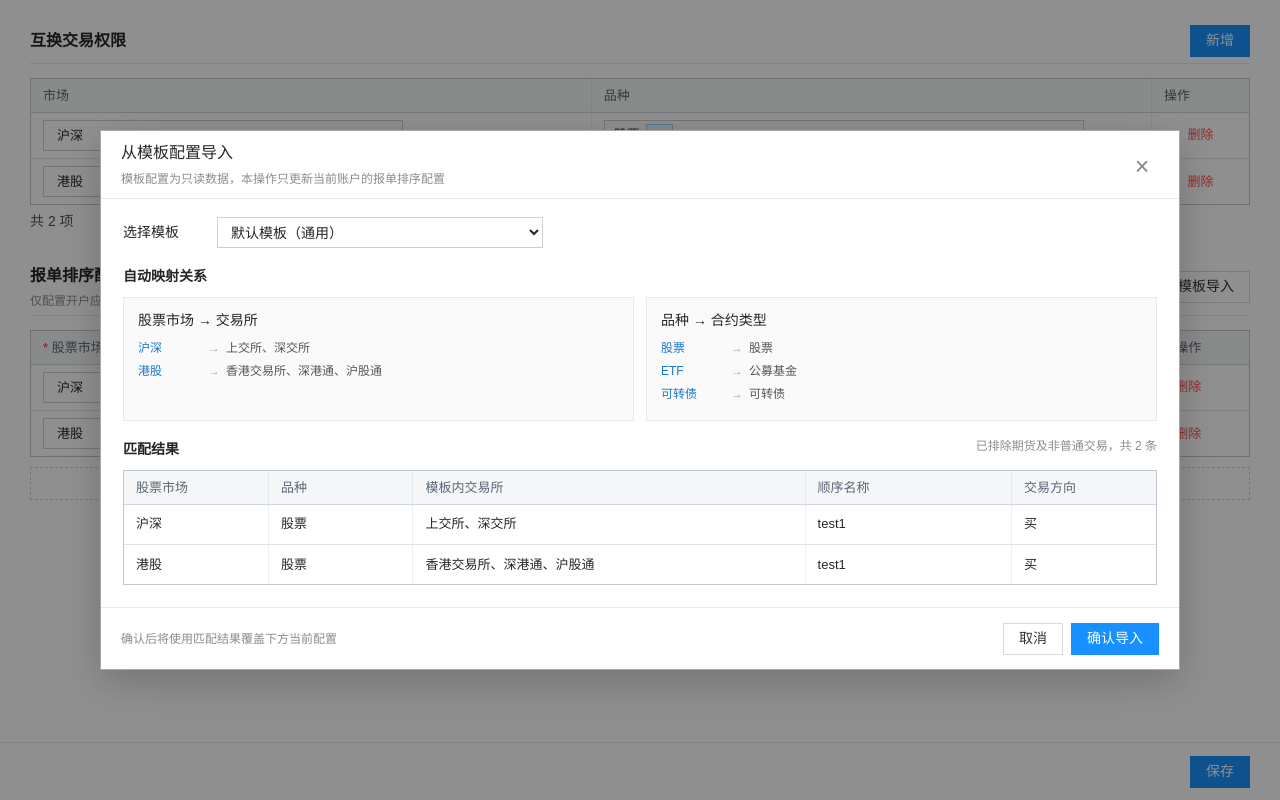
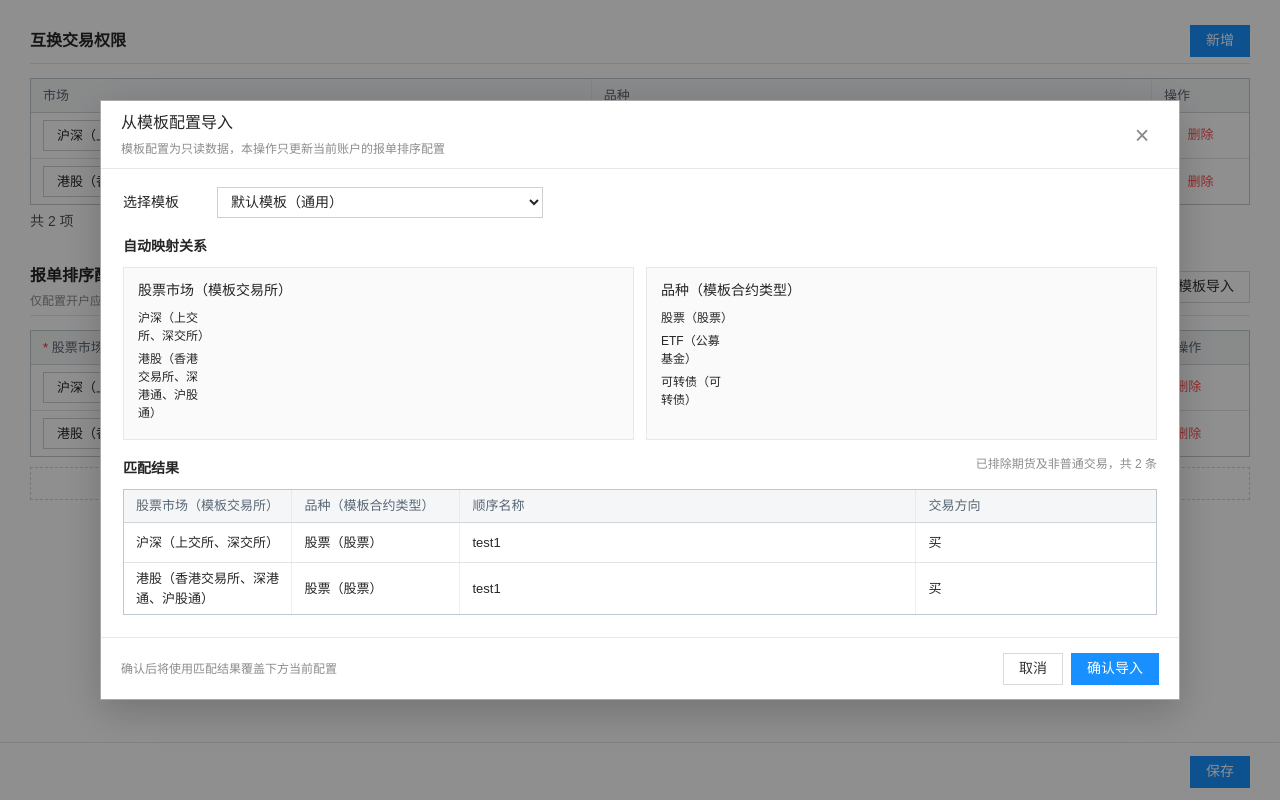
Before and after one commit to ldy-66/bct-account-routing-config, a Next.js app: page / in a window 1280 px wide. Both pictures are taken after a click on the button "模板导入". Built offline with nearby package versions, Linux system fonts and the light colour scheme.

Commit message:
Show routing mappings inline

```diff
--- a/app/page.tsx
+++ b/app/page.tsx
@@ -48,6 +48,8 @@ const productContractMap: Record<Product, ContractType> = {
   ETF: "公募基金",
   可转债: "可转债",
 };
+const marketLabel = (market: Market) => `${market}（${marketExchangeMap[market].join("、")}）`;
+const productLabel = (product: Product) => `${product}（${productContractMap[product]}）`;
 
 const sourceTemplates: SourceTemplate[] = [
   {
@@ -227,7 +229,7 @@ export default function Home() {
             <tbody>
               {permissions.map((permission, index) => (
                 <tr key={permission.id}>
-                  <td><select aria-label={`第 ${index + 1} 行市场`} value={permission.market} onChange={(event) => updateMarket(permission.id, event.target.value as Market)}>{allMarkets.filter((market) => market === permission.market || !permissions.some((item) => item.market === market)).map((market) => <option key={market}>{market}</option>)}</select></td>
+                  <td><select aria-label={`第 ${index + 1} 行市场`} value={permission.market} onChange={(event) => updateMarket(permission.id, event.target.value as Market)}>{allMarkets.filter((market) => market === permission.market || !permissions.some((item) => item.market === market)).map((market) => <option key={market} value={market}>{marketLabel(market)}</option>)}</select></td>
                   <td><ProductSelect permission={permission} onChange={(product, checked) => updateProducts(permission.id, product, checked)} /></td>
                   <td className="actions"><button onClick={() => deletePermission(permission.id)}>删除</button></td>
                 </tr>
@@ -251,8 +253,8 @@ export default function Home() {
               {rules.map((rule) => {
                 const permission = permissions.find((item) => item.market === rule.market);
                 return <tr key={rule.id}>
-                  <td><select aria-label="股票市场" value={rule.market} disabled={!permissions.length} onChange={(event) => changeRuleMarket(rule, event.target.value as Market)}>{!permissions.length && <option value="">请先配置上方权限</option>}{permissions.map((item) => <option key={item.market}>{item.market}</option>)}</select></td>
-                  <td><select aria-label="品种" value={rule.product} disabled={!permission?.products.length} onChange={(event) => updateRule(rule.id, { product: event.target.value as Product })}>{!permission?.products.length && <option value="">请先配置该市场品种</option>}{permission?.products.map((product) => <option key={product}>{product}</option>)}</select></td>
+                  <td><select aria-label="股票市场" value={rule.market} disabled={!permissions.length} onChange={(event) => changeRuleMarket(rule, event.target.value as Market)}>{!permissions.length && <option value="">请先配置上方权限</option>}{permissions.map((item) => <option key={item.market} value={item.market}>{marketLabel(item.market)}</option>)}</select></td>
+                  <td><select aria-label="品种" value={rule.product} disabled={!permission?.products.length} onChange={(event) => updateRule(rule.id, { product: event.target.value as Product })}>{!permission?.products.length && <option value="">请先配置该市场品种</option>}{permission?.products.map((product) => <option key={product} value={product}>{productLabel(product)}</option>)}</select></td>
                   <td><select aria-label="报单排序模板" value={rule.routeTemplate} onChange={(event) => updateRule(rule.id, { routeTemplate: event.target.value })}>{[...new Set([...routeTemplates, rule.routeTemplate])].map((template) => <option key={template}>{template}</option>)}</select></td>
                   <td><select aria-label="交易方向" value={rule.direction} onChange={(event) => updateRule(rule.id, { direction: event.target.value as Direction })}><option>买</option><option>卖</option></select></td>
                   <td className="actions"><button onClick={() => setRules(rules.filter((item) => item.id !== rule.id))}>删除</button></td>
@@ -274,8 +276,8 @@ export default function Home() {
 
 function ProductSelect({ permission, onChange }: { permission: Permission; onChange: (product: Product, checked: boolean) => void }) {
   return <details className="product-select">
-    <summary>{permission.products.length ? <><span>{permission.products[0]}</span>{permission.products.length > 1 && <b>+{permission.products.length - 1}</b>}</> : <span className="placeholder">请选择</span>}</summary>
-    <div className="product-options">{allProducts.map((product) => <label key={product}><input type="checkbox" checked={permission.products.includes(product)} onChange={(event) => onChange(product, event.target.checked)} /><span>{product}</span></label>)}</div>
+    <summary>{permission.products.length ? <><span>{productLabel(permission.products[0])}</span>{permission.products.length > 1 && <b>+{permission.products.length - 1}</b>}</> : <span className="placeholder">请选择</span>}</summary>
+    <div className="product-options">{allProducts.map((product) => <label key={product}><input type="checkbox" checked={permission.products.includes(product)} onChange={(event) => onChange(product, event.target.checked)} /><span>{productLabel(product)}</span></label>)}</div>
   </details>;
 }
 
@@ -288,15 +290,15 @@ function ImportDialog({ permissions, template, selectedTemplate, setSelectedTemp
 
         <h3>自动映射关系</h3>
         <div className="mapping-grid">
-          <div className="mapping-card"><b>股票市场 → 交易所</b>{permissions.map((permission) => <p key={permission.id}><span>{permission.market}</span><i>→</i><em>{marketExchangeMap[permission.market].join("、")}</em></p>)}</div>
-          <div className="mapping-card"><b>品种 → 合约类型</b>{allProducts.map((product) => <p key={product}><span>{product}</span><i>→</i><em>{productContractMap[product]}</em></p>)}</div>
+          <div className="mapping-card"><b>股票市场（模板交易所）</b>{permissions.map((permission) => <p key={permission.id}>{marketLabel(permission.market)}</p>)}</div>
+          <div className="mapping-card"><b>品种（模板合约类型）</b>{allProducts.map((product) => <p key={product}>{productLabel(product)}</p>)}</div>
         </div>
 
         <div className="preview-heading"><h3>匹配结果</h3><span>已排除期货及非普通交易，共 {preview.length} 条</span></div>
         <div className="table-wrap preview-table-wrap">
           <table className="preview-table">
-            <thead><tr><th>股票市场</th><th>品种</th><th>模板内交易所</th><th>顺序名称</th><th>交易方向</th></tr></thead>
-            <tbody>{preview.map((rule) => <tr key={rule.id}><td>{rule.market}</td><td>{rule.product}</td><td>{marketExchangeMap[rule.market as Market].join("、")}</td><td>{rule.routeTemplate}</td><td>{rule.direction}</td></tr>)}{!preview.length && <tr><td colSpan={5} className="empty-cell">当前权限与该模板没有可导入的匹配项</td></tr>}</tbody>
+            <thead><tr><th>股票市场（模板交易所）</th><th>品种（模板合约类型）</th><th>顺序名称</th><th>交易方向</th></tr></thead>
+            <tbody>{preview.map((rule) => <tr key={rule.id}><td>{marketLabel(rule.market as Market)}</td><td>{productLabel(rule.product as Product)}</td><td>{rule.routeTemplate}</td><td>{rule.direction}</td></tr>)}{!preview.length && <tr><td colSpan={4} className="empty-cell">当前权限与该模板没有可导入的匹配项</td></tr>}</tbody>
           </table>
         </div>
       </div>
```
